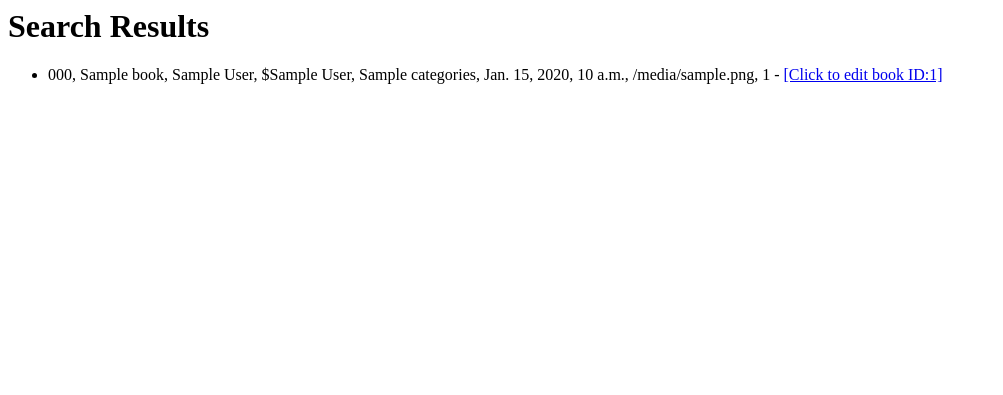
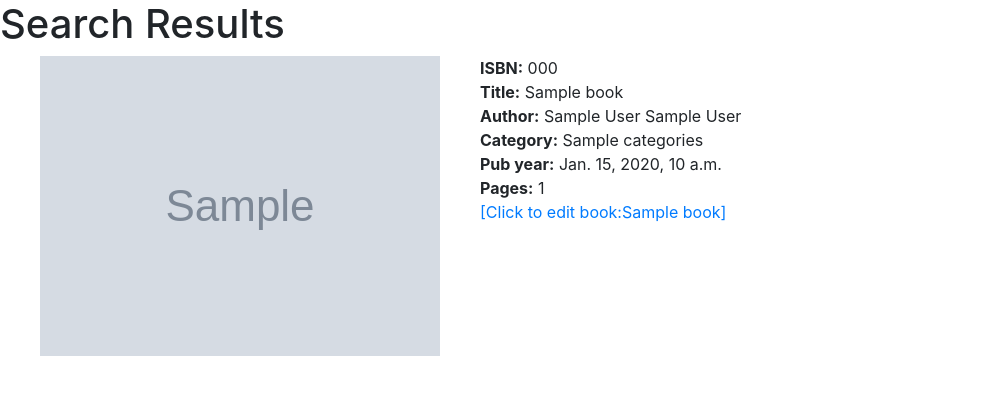
Before and after one commit to WakeTechBrandon/Bombastic-Bookstore, a Django app: template BombasticBookstore/bombasticbookstore/templates/search_results.html in a window 1280 px wide. Shown: the top 395 px of the page, without its empty margins (0-1003 px from the left). Run offline with Django 4.2, Linux system fonts and the light colour scheme; the template is opened without the code that fills it: most values are stand-ins (such as "Sample title", 1, 10 or a date in 2020); grey boxes marked "Sample" are stand-in pictures.

Commit message:
add search styling

```diff
--- a/BombasticBookstore/bombasticbookstore/templates/search_results.html
+++ b/BombasticBookstore/bombasticbookstore/templates/search_results.html
@@ -1,10 +1,25 @@
+<link rel="stylesheet" href="https://cdn.jsdelivr.net/npm/bootstrap@4.6.2/dist/css/bootstrap.min.css" integrity="sha384-xOolHFLEh07PJGoPkLv1IbcEPTNtaed2xpHsD9ESMhqIYd0nLMwNLD69Npy4HI+N" crossorigin="anonymous">
 <h1>Search Results</h1>
 <ul>
     {% for book in object_list %}
-    <li>
-      {{ book.isbn10 }}, {{ book.title }}, {{ book.author_first }}, ${{ book.author_last }}, {{ book.categories }},
-       {{ book.published_year }}, {{ book.thumbnail }}, {{ book.num_pages }} - <a href="{% url 'adjust_qty' book.id%}">[Click to edit book ID:{{book.id}}]</a>
-    </li>
-    <br>
-    {% endfor %}
-</ul>
+
+      <div class="media">
+        <img src="{{ book.thumbnail }}"  >
+        <div class="media-body">
+        <ul>
+          <b>ISBN:</b> {{ book.isbn10 }} <br>
+          <b>Title:</b> {{ book.title }}<br>
+          <b>Author:</b> {{ book.author_first }} {{ book.author_last }}<br>
+          <b>Category:</b> {{ book.categories }}<br>
+          <b>Pub year:</b> {{ book.published_year }}<br>
+          <b>Pages:</b> {{ book.num_pages }}<br>
+           <a href="{% url 'adjust_qty' book.id%}">[Click to edit book:{{book.title}}]</a>
+           <br>
+
+        </ul>
+        </div>
+        <br>
+      </div>
+      <br>
+        {% endfor %}
+    </ul>
```
